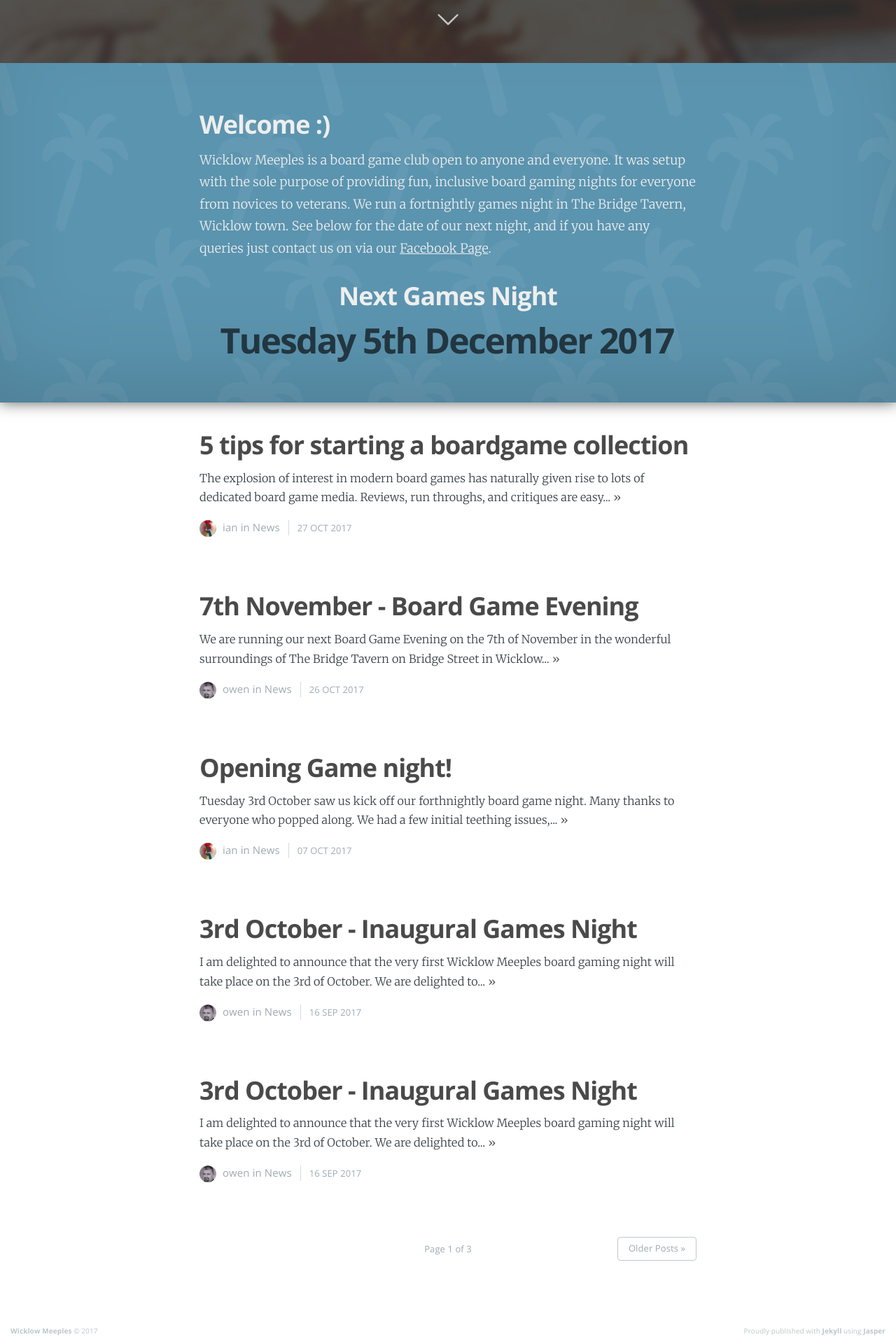
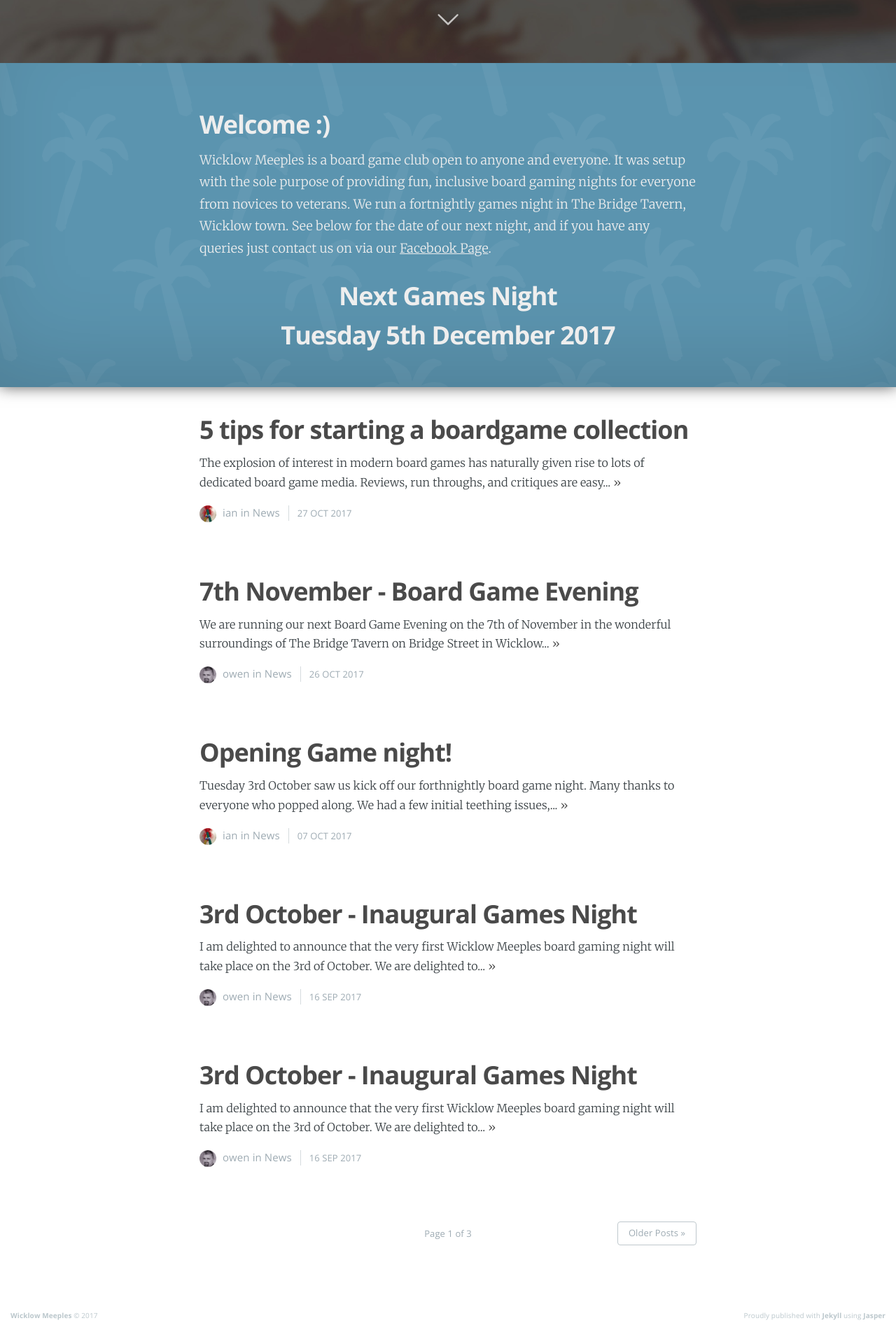
Before and after one commit to owenmcg/owenmcg.github.io, a Jekyll site: the page built from index.html, in a window 1280 px wide. Shown: the part 810-2730 px from the top of the page at 70% size. Built offline with Jekyll 4.4.1, drawn with Linux system fonts in a browser that asks for light colours; nearby versions of some CDN libraries; the list of posts is cut into pages by our own code; after the commit the page ends 2708 px from its top, so only the background shows below that.

Commit message:
changed next game night from h1 to h2 tag

```diff
--- a/index.html
+++ b/index.html
@@ -37,7 +37,7 @@ current: home
         <p class="post-excerpt">Wicklow Meeples is a board game club open to anyone and everyone. It was setup with the sole purpose of providing fun, inclusive board gaming nights for everyone from novices to veterans. We run a fortnightly games night in The Bridge Tavern, Wicklow town. See below for the date of our next night, and if you have any queries just contact us on via our <a href="https://www.facebook.com/wicklowmeeples/">Facebook Page</a>.
         </p>
         <h2 class="center">Next Games Night</h2>
-        <h1 class="center">Tuesday 5th December 2017</h1>
+        <h2 class="center">Tuesday 5th December 2017</h2>
     </div>
 </div>
 <main id="content" class="content" role="main">
```
